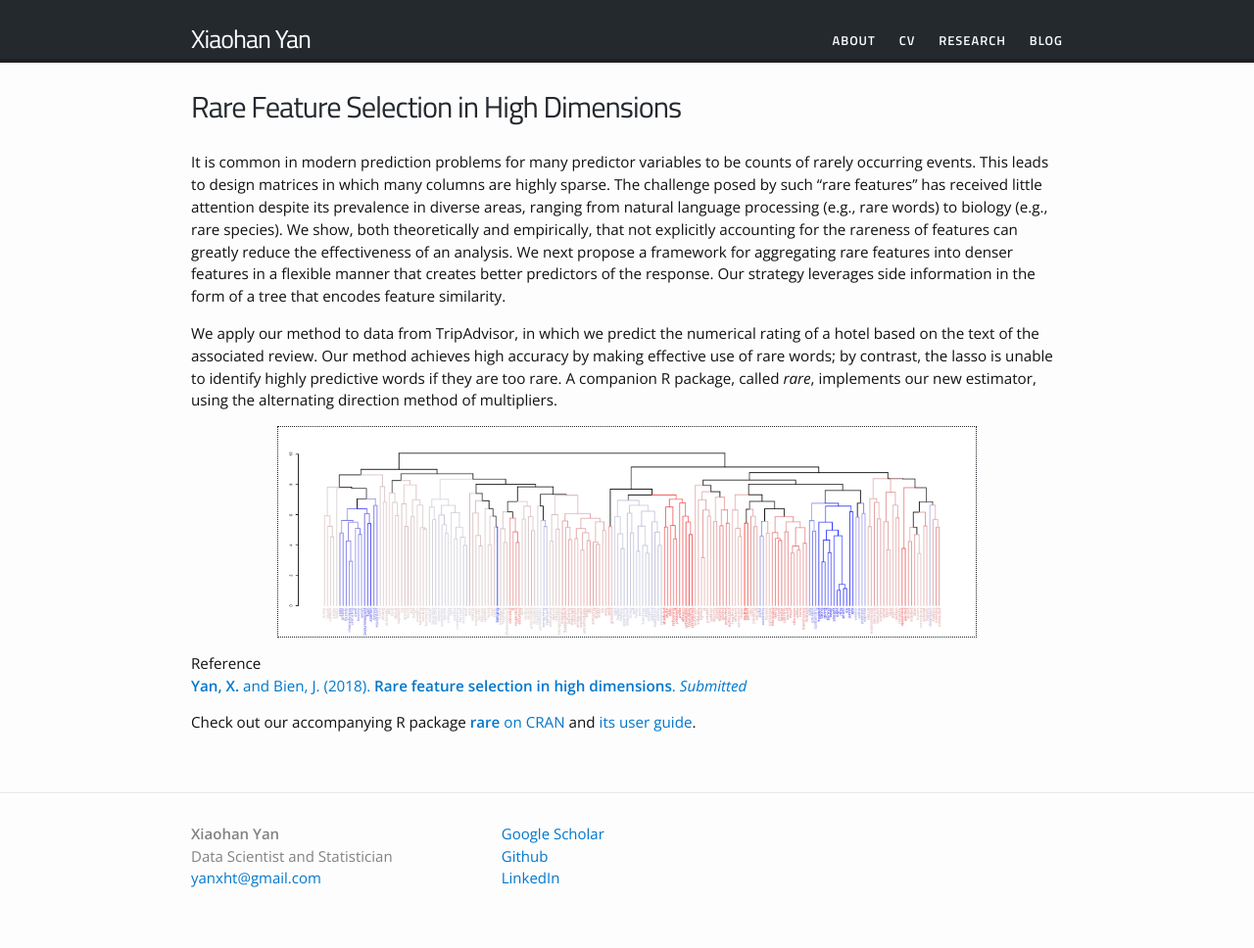
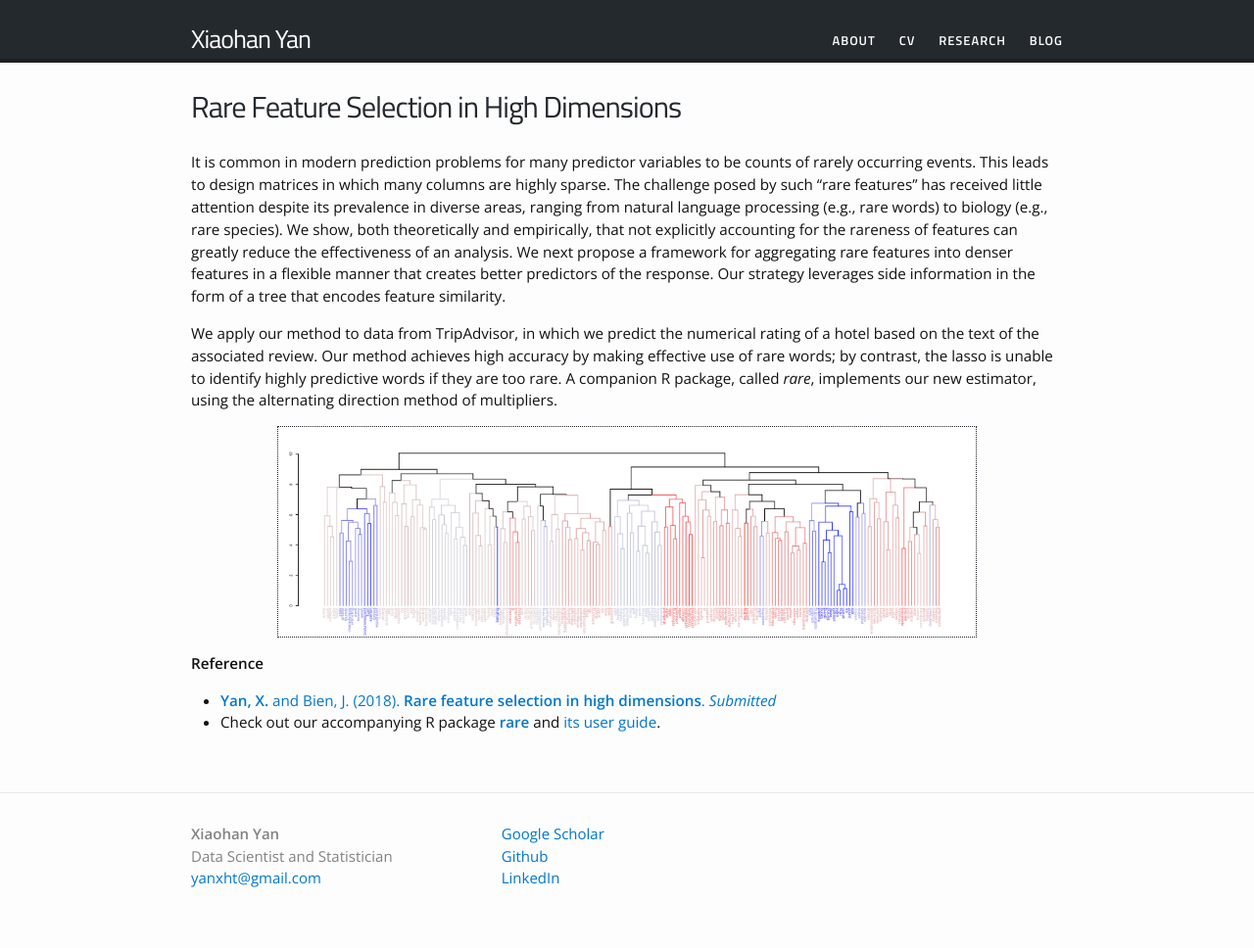
Before and after one commit to yanxht/yanxht.github.io, a Jekyll site: the page built from research/rare.md, in a window 1280 px wide. Shown: the whole page at 98% size. Built offline with Jekyll 4.4.1, drawn with Linux system fonts in a browser that asks for light colours.

Commit message:
Add rare package links

```diff
--- a/research/rare.md
+++ b/research/rare.md
@@ -10,7 +10,6 @@
 
 {% include image_partialwidth_nocaption.html url="/images/rare_tree.png" width_perc=80 align="center" %}
 
-Reference<br/>
-[**Yan, X.** and Bien, J. (2018). **Rare feature selection in high dimensions**. *Submitted*](https://arxiv.org/abs/1803.06675)
-
-Check out our accompanying R package [**rare** on CRAN](https://cran.r-project.org/web/packages/rare/index.html) and [its user guide](https://cran.r-project.org/web/packages/rare/vignettes/rare-vignette.html).
+**Reference**<br/>
+- [**Yan, X.** and Bien, J. (2018). **Rare feature selection in high dimensions**. *Submitted*](https://arxiv.org/abs/1803.06675)
+- Check out our accompanying R package [**rare**](https://cran.r-project.org/web/packages/rare/index.html) and [its user guide](https://cran.r-project.org/web/packages/rare/vignettes/rare-vignette.html).
```
Also changed, not shown: research/bar.md (+1 -1 lines).
